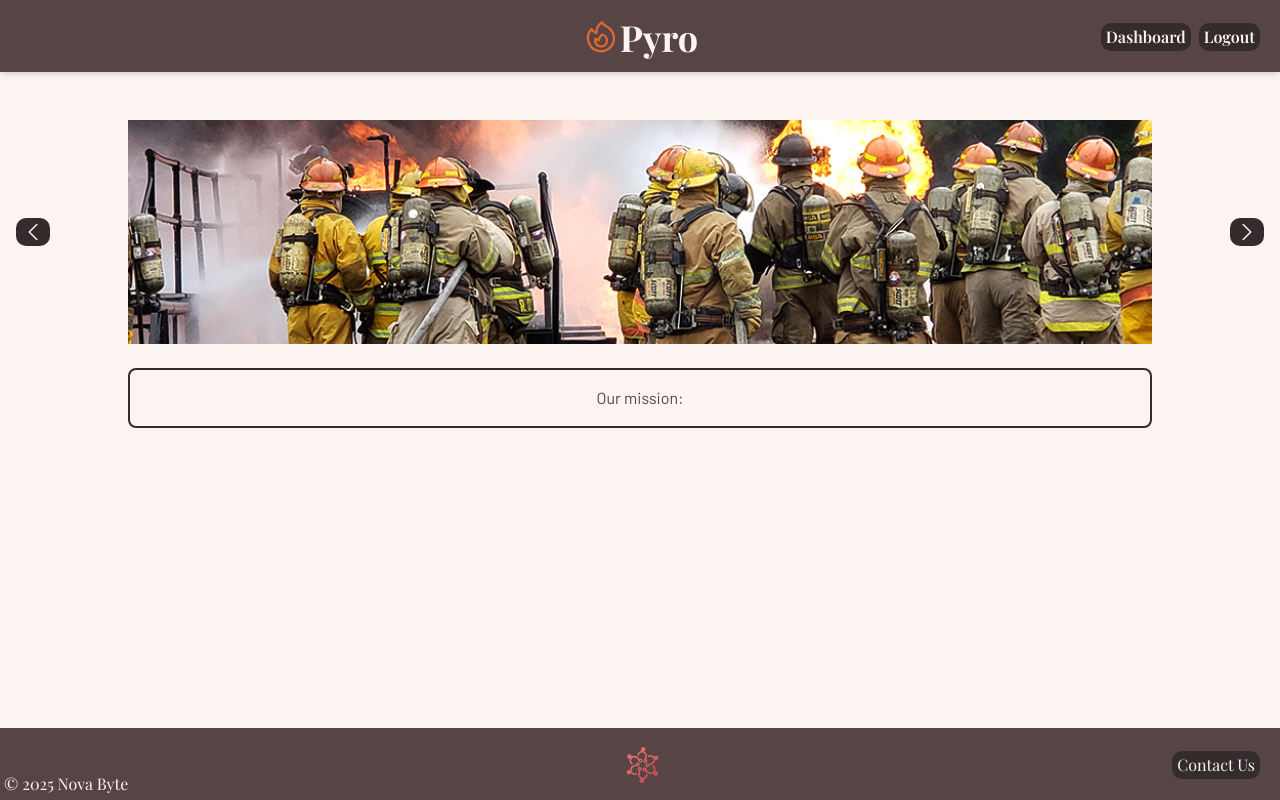
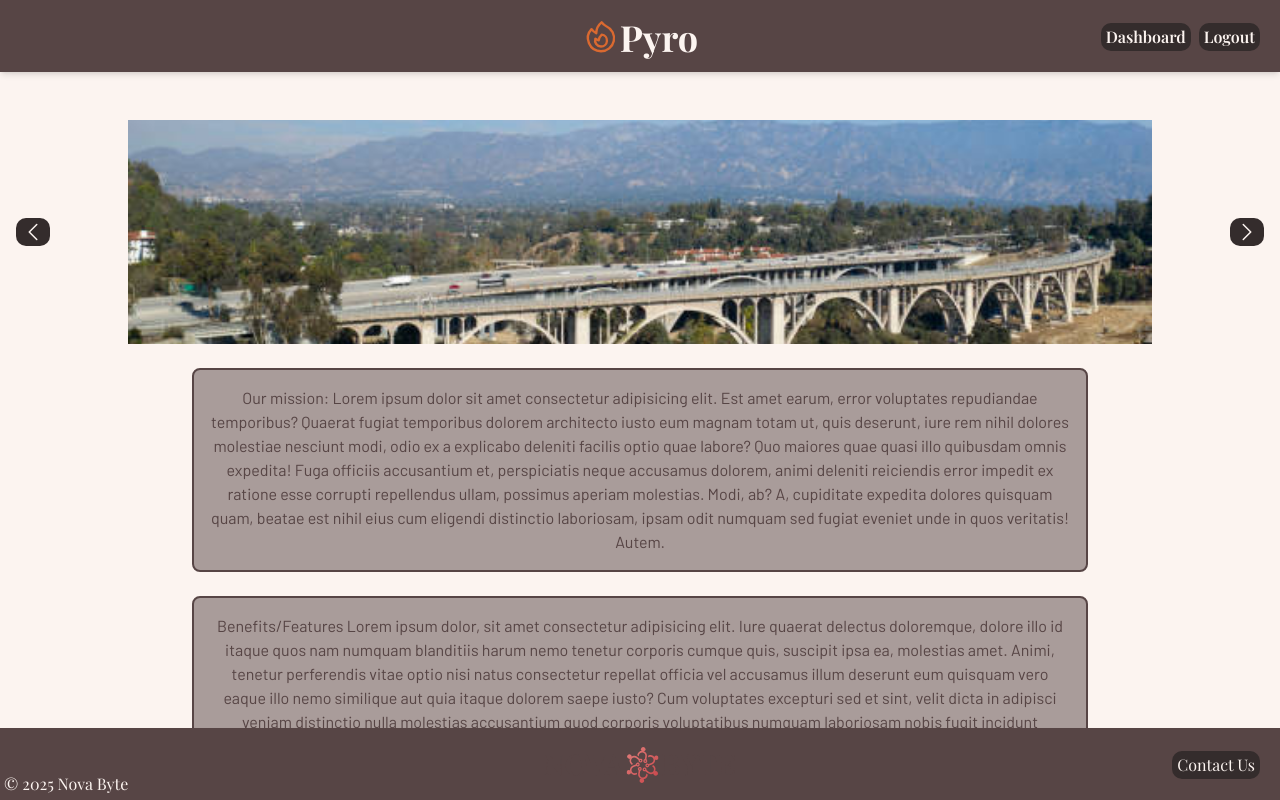
Before and after one commit to NovaByte-CS4800-Group-2/pyro, a Next.js app in the folder client/: page / in a window 1280 px wide. Shown: the top 800 px of the page. Built offline with nearby package versions, Linux system fonts and the light colour scheme; no server answers; sample sign-in values are in the browser's storage; a web font is replaced by a local one.

Commit message:
edited landing page

```diff
--- a/client/app/page.tsx
+++ b/client/app/page.tsx
@@ -1,26 +1,35 @@
-'use client'
+"use client";
 
+import Button from "./ui/button";
 import { EmblaCarousel } from "./ui/carousel";
 
+
+const ContentBox = ({ children }: { children: React.ReactNode }) => (
+  <div
+  className="w-full max-w-4xl mx-auto border-2 border-[--dark-brown] p-4 text-center rounded-lg mt-6 text-[--dark-brown]"
+  style={{ backgroundColor: "rgba(87, 69, 69, 0.5)" }} //to make the opacity 50%
+>
+  {children}
+</div>
+
+);
+
 export default function Landing() {
+  return (
+    <div className="flex flex-col items-center w-full">
+      <div className="w-full">
+        <EmblaCarousel />
+      </div>
 
-  return (
-    <>
-      <div>
-        <EmblaCarousel/>
-      </div>
-      <div style={{
-        width: "100%",
-        maxWidth: "1024px",
-        margin: "0 auto",
-        border: "2px solid var(--dark-brown)",
-        padding: "16px",
-        textAlign: "center",
-        borderRadius: "8px",
-        marginTop: "24px"
-      }}>
-        Our mission:
-      </div>
-    </>
+      <ContentBox>Our mission: Lorem ipsum dolor sit amet consectetur adipisicing elit. Est amet earum, error voluptates repudiandae temporibus? Quaerat fugiat temporibus dolorem architecto iusto eum magnam totam ut, quis deserunt, iure rem nihil dolores molestiae nesciunt modi, odio ex a explicabo deleniti facilis optio quae labore? Quo maiores quae quasi illo quibusdam omnis expedita! Fuga officiis accusantium et, perspiciatis neque accusamus dolorem, animi deleniti reiciendis error impedit ex ratione esse corrupti repellendus ullam, possimus aperiam molestias. Modi, ab? A, cupiditate expedita dolores quisquam quam, beatae est nihil eius cum eligendi distinctio laboriosam, ipsam odit numquam sed fugiat eveniet unde in quos veritatis! Autem.</ContentBox>
+      <ContentBox>Benefits/Features Lorem ipsum dolor, sit amet consectetur adipisicing elit. Iure quaerat delectus doloremque, dolore illo id itaque quos nam numquam blanditiis harum nemo tenetur corporis cumque quis, suscipit ipsa ea, molestias amet. Animi, tenetur perferendis vitae optio nisi natus consectetur repellat officia vel accusamus illum deserunt eum quisquam vero eaque illo nemo similique aut quia itaque dolorem saepe iusto? Cum voluptates excepturi sed et sint, velit dicta in adipisci veniam distinctio nulla molestias accusantium quod corporis voluptatibus numquam laboriosam nobis fugit incidunt aspernatur reiciendis, ullam quae! Temporibus, dolor earum excepturi sint odio, nesciunt eligendi vero voluptas ullam iste fuga inventore natus.</ContentBox>
+
+      <div className="mt-12 text-4xl font-bold">Ready to Join?</div>
+
+      <nav className="justify-end items-center p-7 gap-2 font-bold text-xl scale-150">
+        <Button label="Register" link="/register" />
+      </nav>
+
+    </div>
   );
 }
--- a/client/app/ui/carousel.tsx
+++ b/client/app/ui/carousel.tsx
@@ -4,7 +4,7 @@ import Autoplay from 'embla-carousel-autoplay'
 import { ChevronLeftIcon, ChevronRightIcon } from '@heroicons/react/24/solid'
 
 export function EmblaCarousel() {
-  const [emblaRef, emblaApi] = useEmblaCarousel({ loop: true })
+  const [emblaRef, emblaApi] = useEmblaCarousel({ loop: true }, [Autoplay({ delay: 2000, stopOnInteraction: false })])
 
   const scrollPrev = useCallback(() => {
     if (emblaApi) emblaApi.scrollPrev()
```
